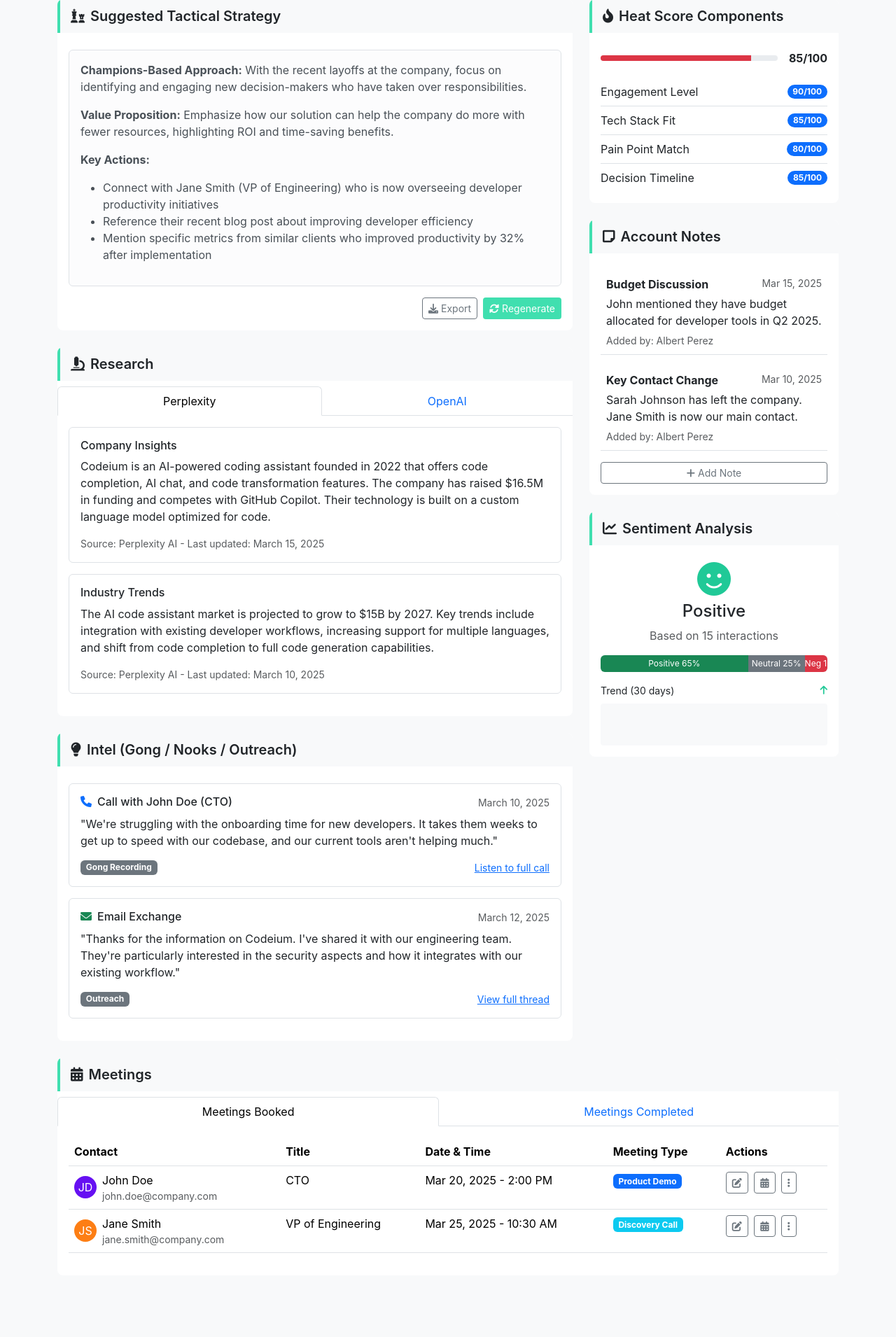
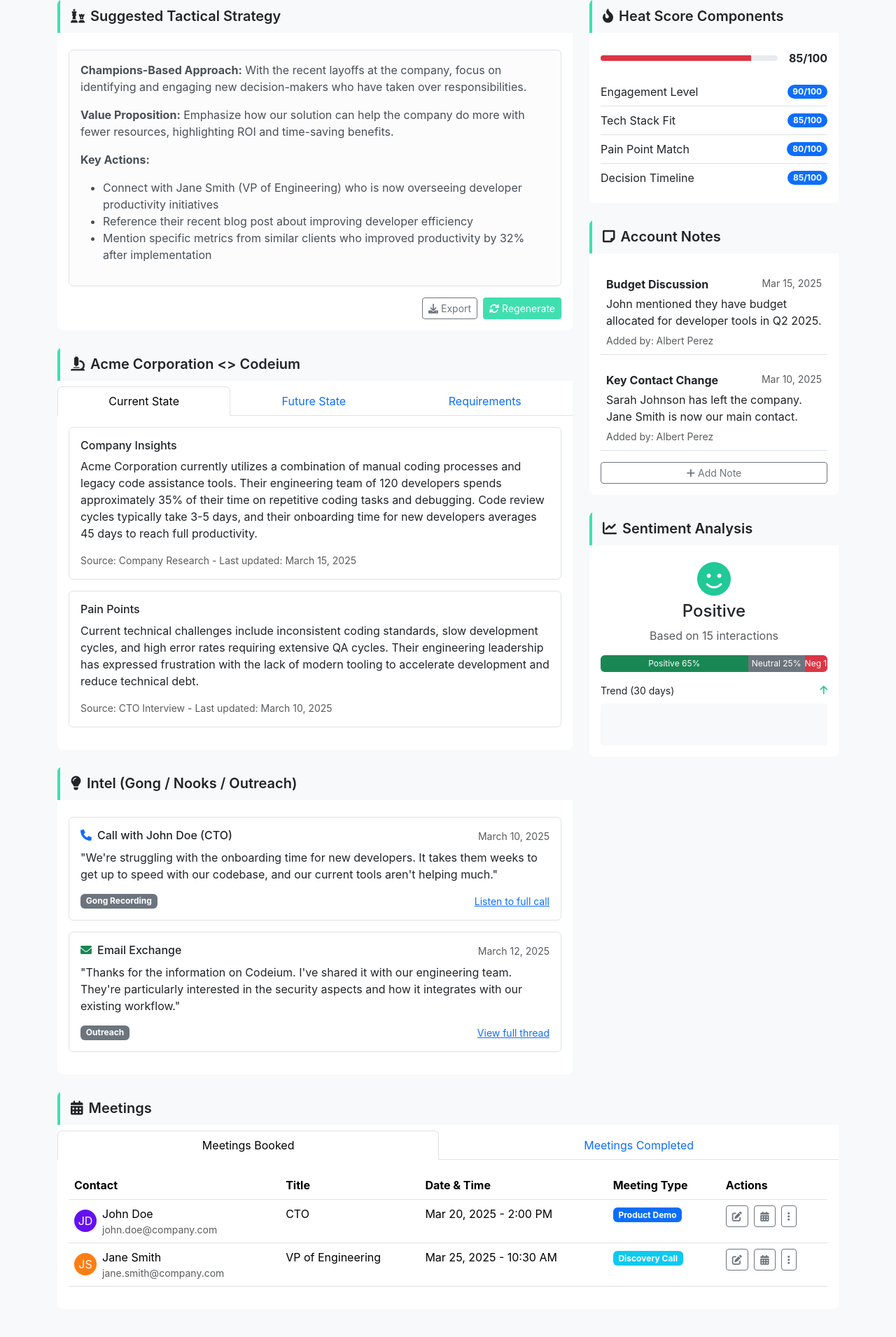
Before and after one commit to bertoftheal/SDR-WORLD, a Flask app: page /account-detail.html in a window 1280 px wide. Shown: the part 363-2273 px from the top of the page at 70% size. Run offline with Flask 3, Linux system fonts and the light colour scheme.

Commit message:
Update Research section to show company name paired with Codeium and add Current State, Future State, and Requirements tabs

```diff
--- a/sdr_assistant/templates/account-detail.html
+++ b/sdr_assistant/templates/account-detail.html
@@ -218,40 +218,55 @@
 
                 <!-- Research Section -->
                 <div class="card section-card mb-4">
-                    <h5 class="section-header"><i class="fas fa-microscope me-2"></i>Research</h5>
+                    <h5 class="section-header"><i class="fas fa-microscope me-2"></i><span id="companyResearchTitle">Acme Corporation <> Codeium</span></h5>
                     <div class="card-body p-0">
                         <!-- Research Tabs -->
                         <ul class="nav nav-tabs nav-fill" id="researchTabs" role="tablist">
                             <li class="nav-item" role="presentation">
-                                <button class="nav-link active" id="perplexity-tab" data-bs-toggle="tab" data-bs-target="#perplexity" type="button" role="tab">Perplexity</button>
+                                <button class="nav-link active" id="current-state-tab" data-bs-toggle="tab" data-bs-target="#current-state" type="button" role="tab">Current State</button>
                             </li>
                             <li class="nav-item" role="presentation">
-                                <button class="nav-link" id="openai-tab" data-bs-toggle="tab" data-bs-target="#openai" type="button" role="tab">OpenAI</button>
+                                <button class="nav-link" id="future-state-tab" data-bs-toggle="tab" data-bs-target="#future-state" type="button" role="tab">Future State</button>
+                            </li>
+                            <li class="nav-item" role="presentation">
+                                <button class="nav-link" id="requirements-tab" data-bs-toggle="tab" data-bs-target="#requirements" type="button" role="tab">Requirements</button>
                             </li>
                         </ul>
                         <div class="tab-content p-3" id="researchTabContent">
-                            <div class="tab-pane fade show active" id="perplexity" role="tabpanel">
+                            <div class="tab-pane fade show active" id="current-state" role="tabpanel">
                                 <div class="research-item mb-3 p-3 border rounded">
                                     <h6 class="mb-2">Company Insights</h6>
-                                    <p>Codeium is an AI-powered coding assistant founded in 2022 that offers code completion, AI chat, and code transformation features. The company has raised $16.5M in funding and competes with GitHub Copilot. Their technology is built on a custom language model optimized for code.</p>
-                                    <div class="text-muted small">Source: Perplexity AI - Last updated: March 15, 2025</div>
+                                    <p>Acme Corporation currently utilizes a combination of manual coding processes and legacy code assistance tools. Their engineering team of 120 developers spends approximately 35% of their time on repetitive coding tasks and debugging. Code review cycles typically take 3-5 days, and their onboarding time for new developers averages 45 days to reach full productivity.</p>
+                                    <div class="text-muted small">Source: Company Research - Last updated: March 15, 2025</div>
                                 </div>
                                 <div class="research-item mb-3 p-3 border rounded">
-                                    <h6 class="mb-2">Industry Trends</h6>
-                                    <p>The AI code assistant market is projected to grow to $15B by 2027. Key trends include integration with existing developer workflows, increasing support for multiple languages, and shift from code completion to full code generation capabilities.</p>
-                                    <div class="text-muted small">Source: Perplexity AI - Last updated: March 10, 2025</div>
+                                    <h6 class="mb-2">Pain Points</h6>
+                                    <p>Current technical challenges include inconsistent coding standards, slow development cycles, and high error rates requiring extensive QA cycles. Their engineering leadership has expressed frustration with the lack of modern tooling to accelerate development and reduce technical debt.</p>
+                                    <div class="text-muted small">Source: CTO Interview - Last updated: March 10, 2025</div>
                                 </div>
                             </div>
-                            <div class="tab-pane fade" id="openai" role="tabpanel">
+                            <div class="tab-pane fade" id="future-state" role="tabpanel">
                                 <div class="research-item mb-3 p-3 border rounded">
-                                    <h6 class="mb-2">Competitive Analysis</h6>
-                                    <p>Codeium differentiates from competitors through its focus on enterprise-grade security, offline capabilities, and integration with existing IDEs. Their pricing model is also more favorable for larger teams compared to GitHub Copilot.</p>
-                                    <div class="text-muted small">Source: OpenAI GPT-4 - Last updated: March 16, 2025</div>
+                                    <h6 class="mb-2">Expected Outcomes</h6>
+                                    <p>With Codeium implementation, Acme Corporation could expect a 30-40% reduction in time spent on repetitive coding tasks, improved code quality with fewer bugs, and reduced code review cycles by up to 50%. New developer onboarding time could be reduced to less than 20 days to achieve full productivity.</p>
+                                    <div class="text-muted small">Source: Benchmark Analysis - Last updated: March 16, 2025</div>
                                 </div>
                                 <div class="research-item mb-3 p-3 border rounded">
-                                    <h6 class="mb-2">Potential Pain Points</h6>
-                                    <p>Based on public information, potential pain points include developer productivity gaps, concerns about code quality, and security/compliance considerations with existing tools.</p>
-                                    <div class="text-muted small">Source: OpenAI GPT-4 - Last updated: March 16, 2025</div>
+                                    <h6 class="mb-2">Projected ROI</h6>
+                                    <p>Based on current engineering costs and projected efficiency gains, the estimated first-year ROI is approximately 320%, with annual savings of $1.2M through improved developer productivity and reduced QA costs. Additional value through faster time-to-market is expected but not quantified.</p>
+                                    <div class="text-muted small">Source: ROI Calculator - Last updated: March 16, 2025</div>
+                                </div>
+                            </div>
+                            <div class="tab-pane fade" id="requirements" role="tabpanel">
+                                <div class="research-item mb-3 p-3 border rounded">
+                                    <h6 class="mb-2">Technical Requirements</h6>
+                                    <p>Acme Corporation requires support for Python, Java, and JavaScript development environments. Their systems use GitHub Enterprise for source control and Jenkins for CI/CD. Security requirements include SOC 2 compliance and on-premise deployment options for certain sensitive projects.</p>
+                                    <div class="text-muted small">Source: Technical Discovery - Last updated: March 14, 2025</div>
+                                </div>
+                                <div class="research-item mb-3 p-3 border rounded">
+                                    <h6 class="mb-2">Success Criteria</h6>
+                                    <p>Key success metrics include: reducing average PR review time by 40%, decreasing bug rates by 25%, improving developer satisfaction scores by 30%, and achieving full adoption across the engineering organization within 90 days of implementation.</p>
+                                    <div class="text-muted small">Source: VP Engineering - Last updated: March 12, 2025</div>
                                 </div>
                             </div>
                         </div>
--- a/sdr_assistant/templates/js/account-detail.js
+++ b/sdr_assistant/templates/js/account-detail.js
@@ -13,6 +13,7 @@ let accountSize;
 let accountLocation;
 let heatScore;
 let tacticalStrategy;
+let companyResearchTitle;
 
 // Configurable settings
 const DEMO_MODE = true; // Set to false to use real API calls
@@ -31,6 +32,7 @@ function initDOMElements() {
 
     // Main sections
     tacticalStrategy = document.getElementById('tacticalStrategy');
+    companyResearchTitle = document.getElementById('companyResearchTitle');
 
     console.log("DOM elements initialized for account detail page");
 }
@@ -148,6 +150,11 @@ function updateAccountUI(account) {
     // Update tactical strategy content
     if (account.tacticalStrategy) {
         tacticalStrategy.innerHTML = account.tacticalStrategy;
+    }
+
+    // Update research title with company name and Codeium format
+    if (companyResearchTitle && account.name) {
+        companyResearchTitle.textContent = `${account.name} <> Codeium`;
     }
 
     // Update research tabs (would implement for real API)
```
